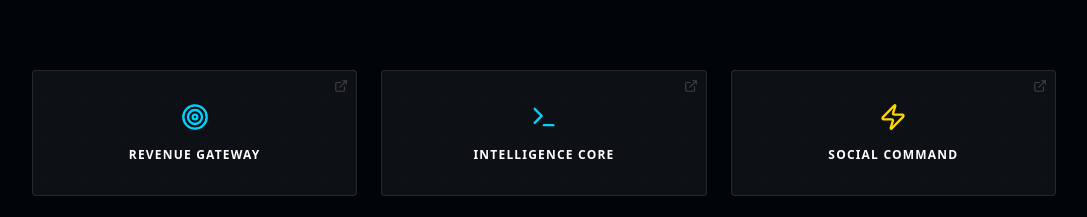
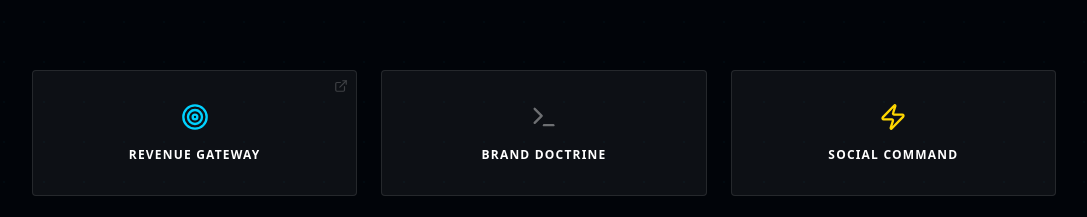
Before and after one commit to CyberHasan/CyberHasan.github.io, a Next.js app: page / in a window 1280 px wide. Shown: the part 678-895 px from the top of the page, without its empty margins (96-1183 px from the left). Built offline with nearby package versions, Linux system fonts and the light colour scheme.

Commit message:
SOVEREIGN: Initialized Root Identity v1.0 [Zero Variance]

```diff
--- a/next.config.ts
+++ b/next.config.ts
@@ -3,6 +3,7 @@ import type { NextConfig } from "next";
 const nextConfig: NextConfig = {
   output: 'export',
   images: { unoptimized: true },
+  reactStrictMode: true,
 };
 
 export default nextConfig;
--- a/src/app/layout.tsx
+++ b/src/app/layout.tsx
@@ -1,28 +1,15 @@
 import type { Metadata } from "next";
-import { Inter } from "next/font/google";
 import "./globals.css";
 
-const inter = Inter({
-  subsets: ["latin"],
-  variable: "--font-neo-sans", // Mapping Inter to the variable expected by the Doctrine
-});
-
 export const metadata: Metadata = {
-  title: "MD ABU HASAN | Institutional Systems Architect",
-  description: "Sovereign Root Identity v1.0",
+  title: "MD ABU HASAN | Root Identity Node",
+  description: "Institutional Systems Architect",
 };
 
-export default function RootLayout({
-  children,
-}: Readonly<{
-  children: React.ReactNode;
-}>) {
+export default function RootLayout({ children }: { children: React.ReactNode }) {
   return (
     <html lang="en">
-      <body
-        className={`${inter.variable} bg-deep-navy-black text-institutional-white antialiased font-institutional`}
-        suppressHydrationWarning
-      >
+      <body suppressHydrationWarning className="antialiased">
         {children}
       </body>
     </html>
--- a/src/app/page.tsx
+++ b/src/app/page.tsx
@@ -1,50 +1,41 @@
 import React from 'react';
-import Link from 'next/link';
 import { Target, Zap, Terminal, ExternalLink } from 'lucide-react';
 
 export default function CommanderHUD() {
   return (
-    <main className="min-h-screen bg-deep-navy-black text-institutional-white relative overflow-hidden flex flex-col items-center justify-center p-6">
-      {/* Blueprint Grid Overlay */}
+    <main className="min-h-screen bg-deep-navy-black text-institutional-white relative overflow-hidden flex flex-col items-center justify-center p-6 font-institutional">
       <div className="absolute inset-0 opacity-[0.03] pointer-events-none"
         style={{ backgroundImage: 'radial-gradient(#00D2FF 1px, transparent 1px)', backgroundSize: '40px 40px' }}></div>
 
       <div className="relative z-10 max-w-7xl w-full text-center">
-        {/* SOVEREIGN SVG UNIT (AXIS LOCK: 321.346) */}
-        <div className="w-44 h-44 mx-auto mb-12 text-electric-cyan drop-shadow-[0_0_25px_rgba(0,210,255,0.4)] transition-all duration-1000 hover:scale-110">
+        <div className="w-44 h-44 mx-auto mb-12 text-electric-cyan drop-shadow-[0_0_25px_rgba(0,210,255,0.4)]">
           <svg viewBox="0 0 358.846 350.3" className="w-full h-full">
             <path d="M87.046 349.3c-30.8 0-57.9-14.8-74.3-40.9-15.4-24.2-16.9-55-4.2-80.5 7.8-14.2 32.9-53.9 57.4-92.4 15.1-23.7 29.3-46.1 39.3-62.6 2.7-4.3 4.8-7.8 8.4-11.5 11.4-13.1 28.1-20.6 45.6-20.6s33.8 8.1 43.8 22.1c5.5 7.8,9.1,16.9,10.3 26.4.3 2.5-.4 4.8-2.1 7.5-1.9 3.3-21.8 34.6-21.8 34.6-.6.9-1.2 1.9-1.8 2.8-1.3 2.2-2.4 4.2-3.9 4.2s-1.2-.3-1.8-.9c-4.2-4.9-8.2-11.5-12-18-2.4-4-4.5-7.9-6.9-11.2-1.8-2.8-4.8-4.5-7.8-4.5s-4.2 1-5.8 3c-5.2 8.1-27.5 43.8-45.6 72.7-11.8 18.9-22.1 35.3-25.4 40.4-2.2 3.6-5.2 8.1-7.9 12.5-1.6 2.7-3.3 5.4-4.8 7.8-.6 1-1.3 2.1-1.9 3.1-2.5 4-4.6 7.5-6.1 11.1-5.2 12.4-.4 27.3 10.9 34.6,5.5 3.6 11.4 5.4 17.5 5.4 12.3 0,25-7.6,32.9-20,5.5-8.1,23.6-37,45-70.6,31.7-50.4 67.9-107.5 76.1-118.7 6.3-6.7 14.5-10.8 22.7-10.8 9.3 0,18.2 5.1,23.2 13.1,4.8 7.9 5.4 16.8 1 24.7-3.6 7-6.6 11.3-10.9 18-3.1 4.9-7.3 11.2-13 20.6-14.4 22.5-31 48.7-47 74.2-24.4 38.9-47.7 75.7-55.3 86.8-17.5 24.1-45.5 38.6-75.1 38.6z" fill="currentColor"></path>
             <circle cx="321.346" cy="37.5" r="37.5" fill="#FFD700"></circle>
           </svg>
         </div>
 
-        {/* 12REM MONOLITHIC IDENTITY */}
-        <h1 className="font-institutional text-[5rem] md:text-[12rem] font-black uppercase tracking-tighter leading-[0.85] mb-8">
+        <h1 className="text-[5rem] md:text-[12rem] font-black uppercase tracking-tighter leading-[0.85] mb-8">
           MD ABU <span className="text-institutional-white">HASAN</span>
         </h1>
 
         <p className="text-lg md:text-2xl text-white/40 max-w-4xl mx-auto leading-relaxed font-light tracking-[0.2em] uppercase mb-16">
-          Institutional Systems Architect <span className="text-electric-cyan">/</span> Founder of <Link href="/guidelines" className="text-institutional-white font-bold hover:text-action-gold transition-colors">INSPIRON TECH</Link>
+          Institutional Systems Architect <span className="text-electric-cyan">/</span> Founder of <span className="text-institutional-white font-bold">INSPIRON TECH</span>
         </p>
 
-        {/* SECTOR GRID */}
         <div className="grid grid-cols-1 md:grid-cols-3 gap-6 max-w-5xl mx-auto">
-          <a href="https://inspiron.tech" target="_blank" className="bg-white/5 border border-white/10 p-8 rounded-sm hover:border-electric-cyan hover:bg-white/[0.08] transition-all group relative overflow-hidden">
+          <a href="https://inspiron.tech" target="_blank" className="bg-white/5 border border-white/10 p-8 rounded-sm hover:border-electric-cyan transition-all group relative">
             <Target className="text-electric-cyan mb-4 mx-auto" size={28} />
             <h3 className="font-bold uppercase tracking-widest text-xs">Revenue Gateway</h3>
-            <ExternalLink className="absolute top-2 right-2 opacity-20 group-hover:opacity-100 transition-opacity" size={14} />
+            <ExternalLink className="absolute top-2 right-2 opacity-20" size={14} />
           </a>
-
-          <Link href="/guidelines/intelligence-log" className="bg-white/5 border border-white/10 p-8 rounded-sm hover:border-electric-cyan hover:bg-white/[0.08] transition-all group relative overflow-hidden">
-            <Terminal className="text-electric-cyan mb-4 mx-auto" size={28} />
-            <h3 className="font-bold uppercase tracking-widest text-xs">Intelligence Core</h3>
-            <ExternalLink className="absolute top-2 right-2 opacity-20 group-hover:opacity-100 transition-opacity" size={14} />
-          </Link>
-
-          <a href="https://linkedin.com/in/md-abu-hasan" target="_blank" className="bg-white/5 border border-white/10 p-8 rounded-sm hover:border-action-gold hover:bg-white/[0.08] transition-all group relative overflow-hidden">
+          <a href="/guidelines" className="bg-white/5 border border-white/10 p-8 rounded-sm hover:border-white/40 transition-all">
+            <Terminal className="text-white/40 mb-4 mx-auto" size={28} />
+            <h3 className="font-bold uppercase tracking-widest text-xs">Brand Doctrine</h3>
+          </a>
+          <a href="https://linkedin.com/in/md-abu-hasan" target="_blank" className="bg-white/5 border border-white/10 p-8 rounded-sm hover:border-action-gold transition-all">
             <Zap className="text-action-gold mb-4 mx-auto" size={28} />
             <h3 className="font-bold uppercase tracking-widest text-xs">Social Command</h3>
-            <ExternalLink className="absolute top-2 right-2 opacity-20 group-hover:opacity-100 transition-opacity" size={14} />
           </a>
         </div>
       </div>
--- a/tailwind.config.ts
+++ b/tailwind.config.ts
@@ -1,11 +1,7 @@
 import type { Config } from "tailwindcss";
 
 const config: Config = {
-    content: [
-        "./src/pages/**/*.{js,ts,jsx,tsx,mdx}",
-        "./src/components/**/*.{js,ts,jsx,tsx,mdx}",
-        "./src/app/**/*.{js,ts,jsx,tsx,mdx}",
-    ],
+    content: ["./src/**/*.{js,ts,jsx,tsx,mdx}"],
     theme: {
         extend: {
             colors: {
@@ -15,7 +11,7 @@ const config: Config = {
                 'institutional-white': '#FFFFFF',
             },
             fontFamily: {
-                institutional: ['var(--font-neo-sans)', 'sans-serif'],
+                institutional: ['Inter', 'sans-serif'],
             },
         },
     },
```
